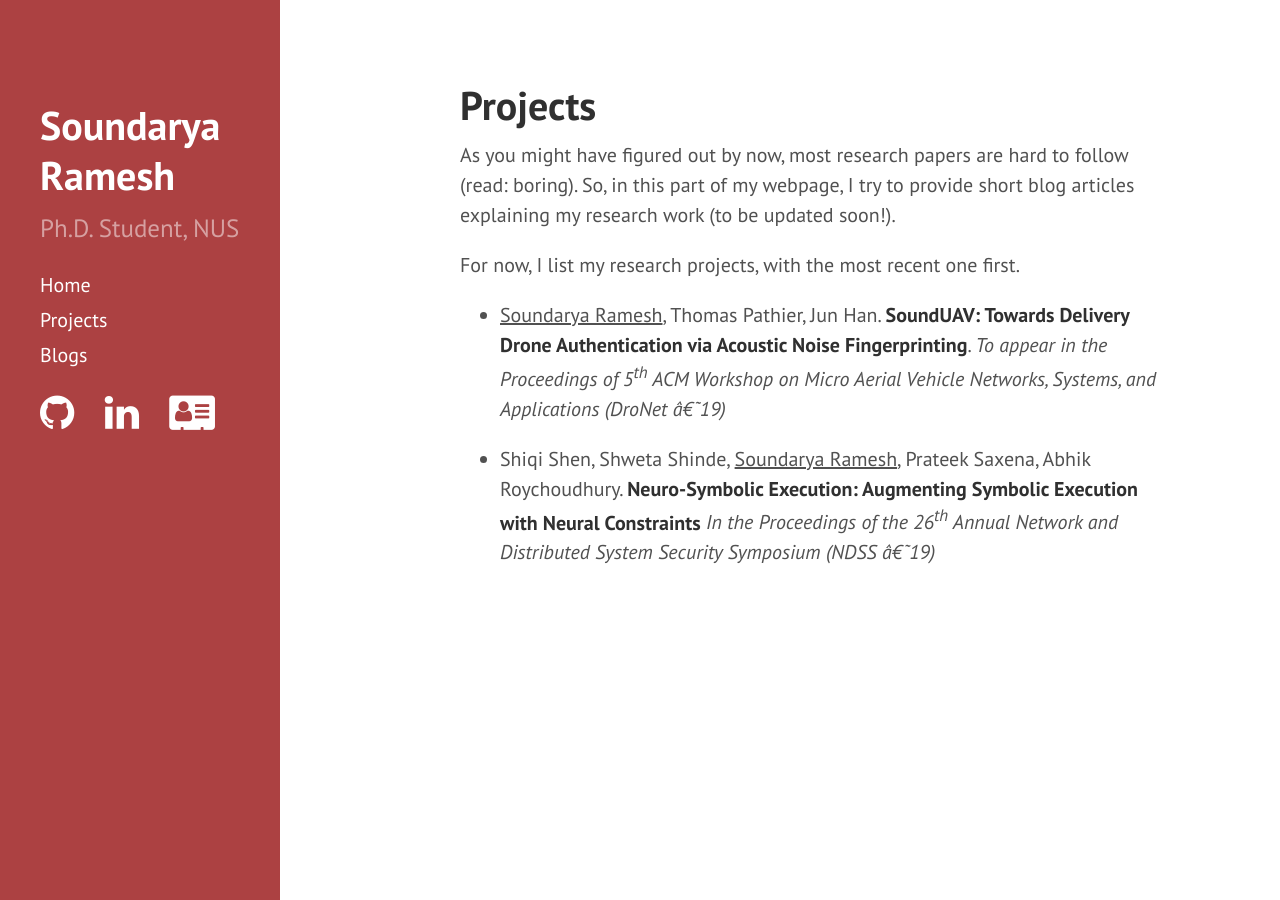
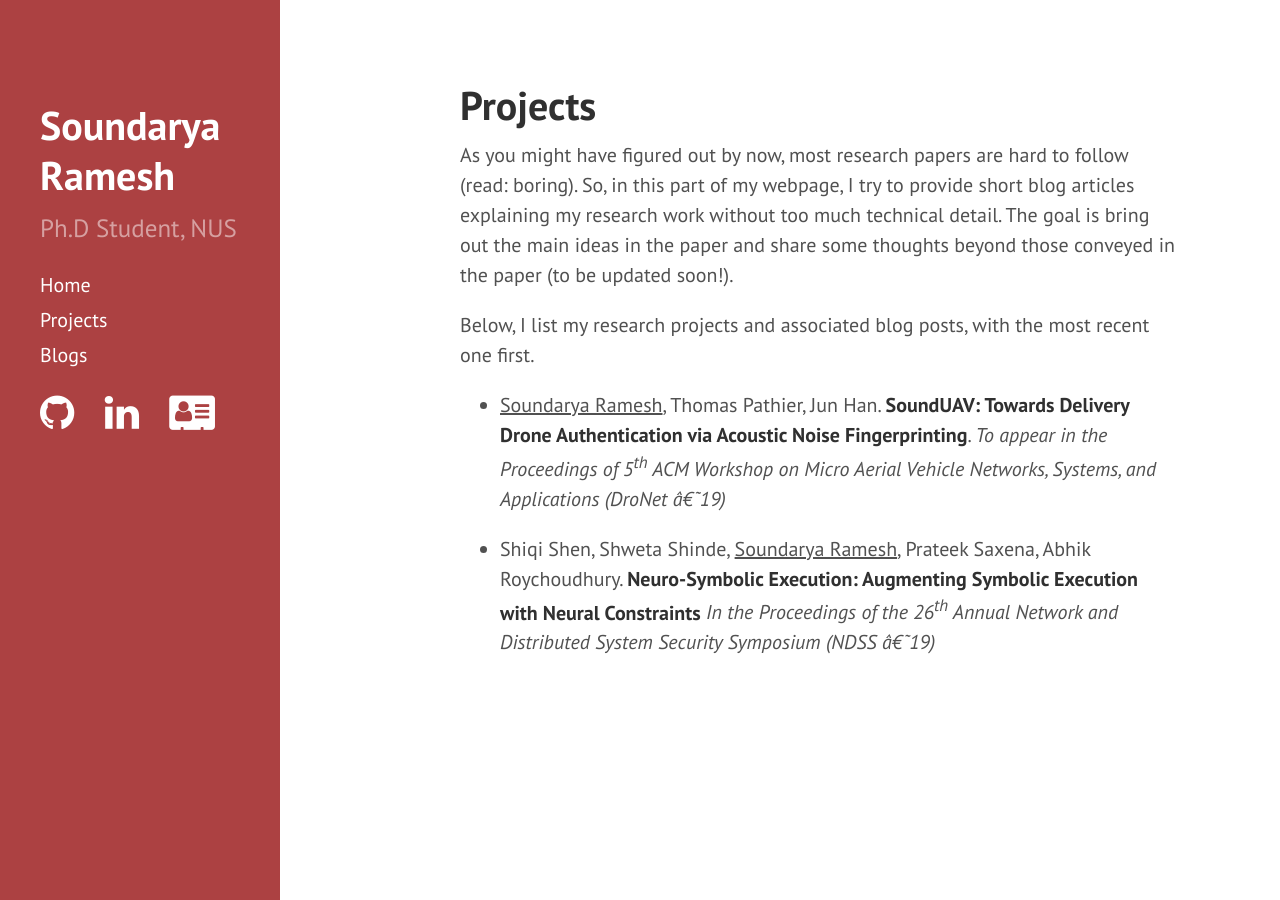
Before and after one commit to soundaryaramesh/soundaryaramesh.github.io, a Jekyll site: the page built from projects.md, in a window 1280 px wide. Built offline with Jekyll 4.4.1, drawn with Linux system fonts in a browser that asks for light colours.

Commit message:
added pro-blog

```diff
--- a/_config.yml
+++ b/_config.yml
@@ -13,7 +13,7 @@
 # Setup
 title:            Soundarya Ramesh
 #tagline:          'A Jekyll theme'
-description:      'Ph.D. Student, NUS'
+description:      'Ph.D Student, NUS'
 #description:      'A brazen two-column <a href="http://jekyllrb.com" target="_blank">Jekyll</a> theme that pairs a prominent sidebar with uncomplicated content. Made by <a href="https://twitter.com/mdo" target="_blank">@mdo</a>.'
 url:              "https://soundaryaramesh.github.io/"
 baseurl:          ""
--- a/_includes/sidebar.html
+++ b/_includes/sidebar.html
@@ -39,7 +39,7 @@
     <a style="padding-left:25px;" href="https://www.linkedin.com/in/soundarya-ramesh/">
   	  <i class="fa fa-linkedin fa-2x"></i>
     </a>
-    <a style="padding-left:25px;" href="../cv.pdf">
+    <a style="padding-left:25px;" href="{{ site.url }}/cv.pdf">
   	  <i class="fa fa-address-card fa-2x"></i>
     </a>
 
--- a/projects.md
+++ b/projects.md
@@ -2,21 +2,16 @@
 layout: page
 title: Projects
 ---
+As you might have figured out by now, most research papers are hard to follow (read: boring). So, in this part of my webpage, I try to provide short blog articles explaining my research work without too much technical detail. The goal is bring out the main ideas in the paper and share some thoughts beyond those conveyed in the paper (to be updated soon!).
 
-<!--<p class="message">
-  Hey there! I'm Soundarya Ramesh, a first year graduate student of Computer Science at the National University of Singapore. I graduated from the National Institute of Technology Karnataka, Surathkal with a Bachelors in Information Technology in May 2018. My research interests revolve around IoT security.
-</p>
-
-In the novel, *The Strange Case of Dr. Jeykll and Mr. Hyde*, Mr. Poole is Dr. Jekyll's virtuous and loyal butler. Similarly, Poole is an upstanding and effective butler that helps you build Jekyll themes. It's made by [@mdo](https://twitter.com/mdo).
--->
-As you might have figured out by now, most research papers are hard to follow (read: boring). So, in this part of my webpage, I try to provide short blog articles explaining my research work (to be updated soon!).
-
-For now, I list my research projects, with the most recent one first.
+Below, I list my research projects and associated blog posts, with the most recent one first.
 
 
 * <u>Soundarya Ramesh</u>, Thomas Pathier, Jun Han. **SoundUAV: Towards Delivery Drone Authentication via Acoustic Noise Fingerprinting**.  <i>To appear in the Proceedings of 5<sup>th</sup> ACM Workshop on Micro Aerial Vehicle Networks, Systems, and Applications (DroNet '19)</i>
 
-
+<!--  * <a href='../pro-blogs/quad'> Basic Components of a Quadcopter </a>
+  * <a href='../pro-blogs/research'> My Research Work on Quadcopters </a>
+-->
 * Shiqi Shen, Shweta Shinde, <u>Soundarya Ramesh</u>, Prateek Saxena, Abhik Roychoudhury. **Neuro-Symbolic Execution: Augmenting Symbolic Execution with Neural Constraints** <i>In the Proceedings of the 26<sup>th</sup> Annual Network and Distributed System Security Symposium (NDSS '19) </i>
 <!-- <a href="https://www.ndss-symposium.org/wp-content/uploads/2019/02/ndss2019_11-3_Shiqi_paper.pdf">(Link)</a> <br /> -->
 
```
Also changed, not shown: pro-blogs/quad.md (added, +19 -0 lines), pro-blogs/research.md (added, +64 -0 lines), images/four-motors.jpg (added), images/high-speed-model.png (added), images/low-speed-model.png (added), images/motor-structure.png (added), images/vocal-tract.png (added).
